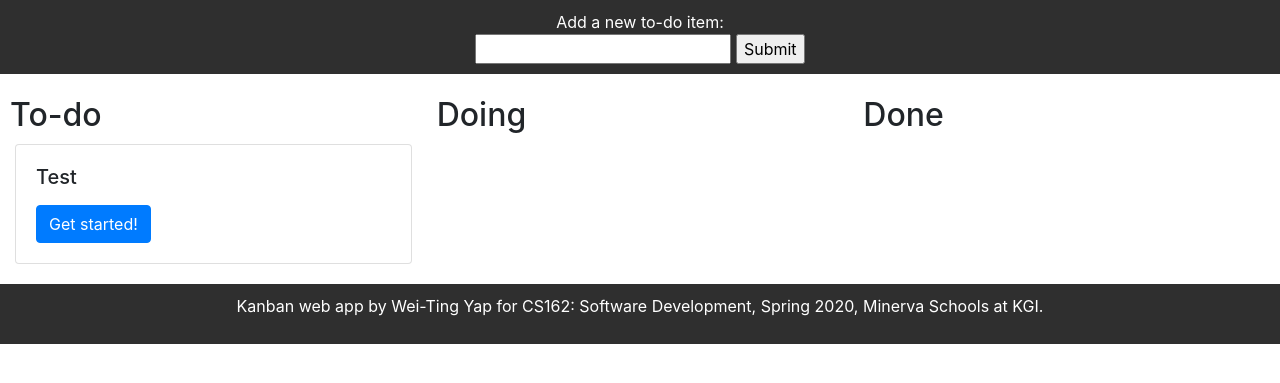
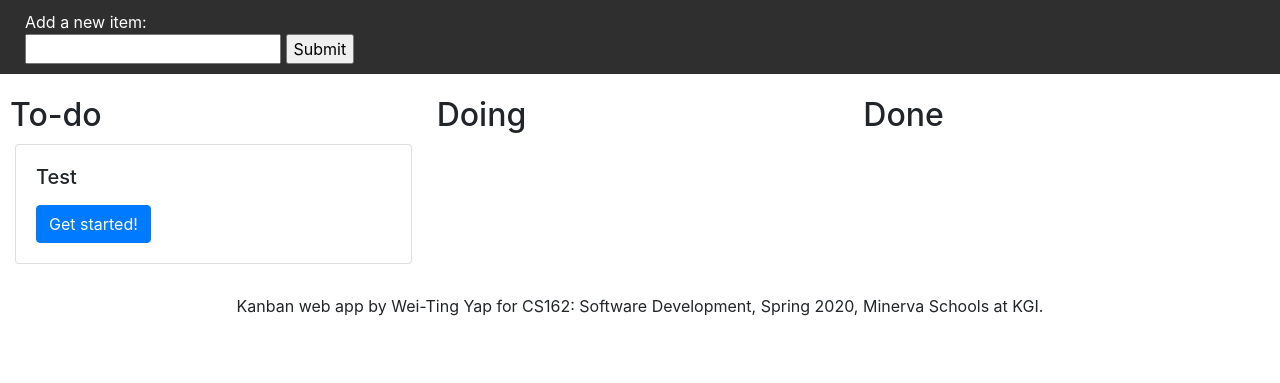
Before and after one commit to weiting109/kanban-web-app, a Flask app: page / in a window 1280 px wide. Shown: the part 76-459 px from the top of the page. Run offline with Flask 2, Linux system fonts and the light colour scheme; data comes from the database, SQL or seed files in the repository; some libraries are stand-ins or nearby versions.

Commit message:
update index template

```diff
--- a/templates/index.html
+++ b/templates/index.html
@@ -7,12 +7,9 @@
     <meta name="description" content="Basic Kanban web application.">
     <meta name="viewport" content="width=device-width, initial-scale=1">
     <link rel="stylesheet" href="https://stackpath.bootstrapcdn.com/bootstrap/4.4.1/css/bootstrap.min.css" integrity="sha384-Vkoo8x4CGsO3+Hhxv8T/Q5PaXtkKtu6ug5TOeNV6gBiFeWPGFN9MuhOf23Q9Ifjh" crossorigin="anonymous">
-    <link rel="stylesheet" href="kanban_stylesheet.css">
+    <link rel=stylesheet type=text/css href="{{ url_for('static', filename='style.css') }}">
     <style>
-      #header, .banner {
-        background-color: #2f2f2f; /* Black Gray */
-        color: #fff;
-        text-align: center;
+      #header, .banner{
         padding: 10px;
       }
       .empty-banner {
@@ -20,6 +17,10 @@
         padding: 10px;
       }
       .bg-1 {
+        background-color: #2f2f2f; /* Black Gray */
+        color: #fff;
+      }
+      .bg-2 {
         background-color: #ffffff; /* White */
         color: #555555;
       }
@@ -29,20 +30,21 @@
       .col-title{
         padding: 2px 10px 2px 10px;
       }
+
     </style>
   </head>
   <body>
     <div class="container-fluid">
 
-      <div class="row" id="header">
+      <div class="row bg-1 text-center" id="header">
         <div class="col">
           <h1> Kanban board </h1>
         </div>
       </div>
 
-      <div class="row banner">
+      <div class="row banner bg-1">
         <div class="col">
-          Add a new to-do item:
+          Add a new item:
           <form action="{{ url_for('add') }}" method="POST">
             <input type="text" name="newtask">
             <input type="submit">
```
